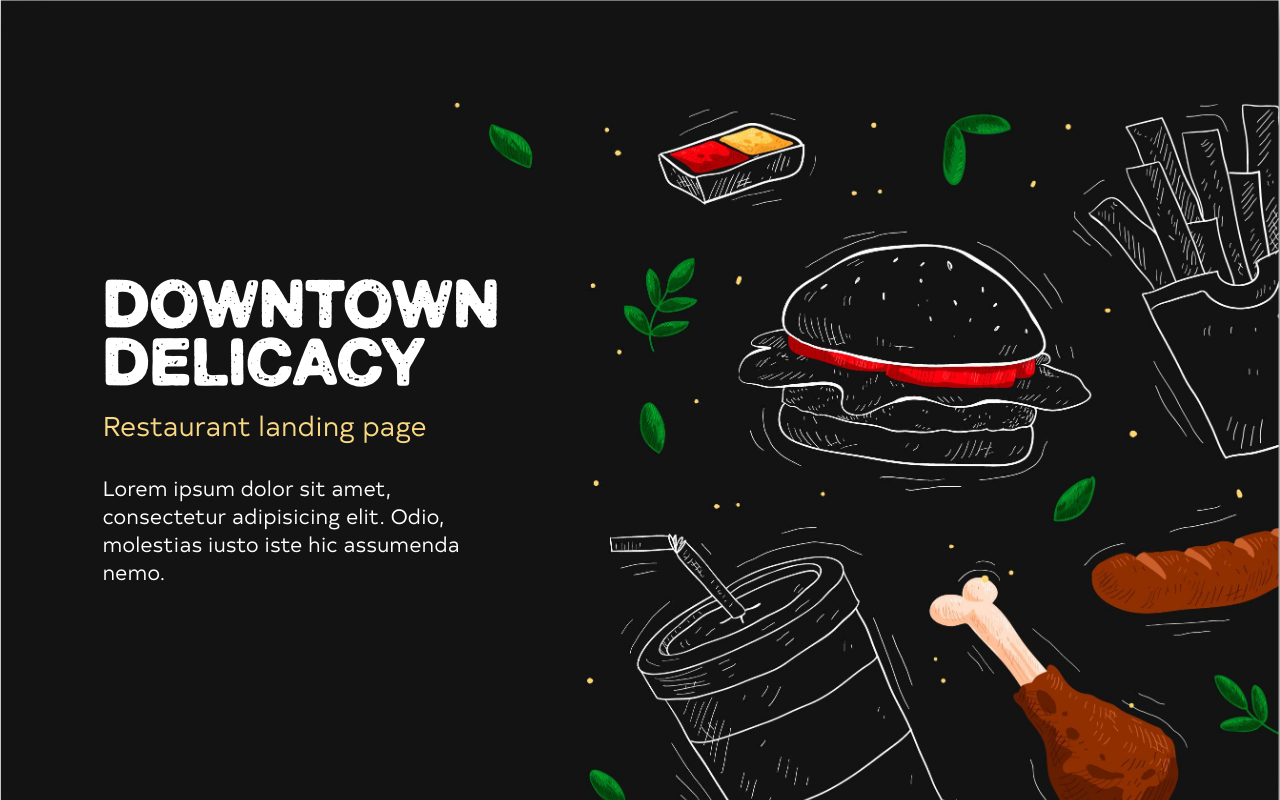
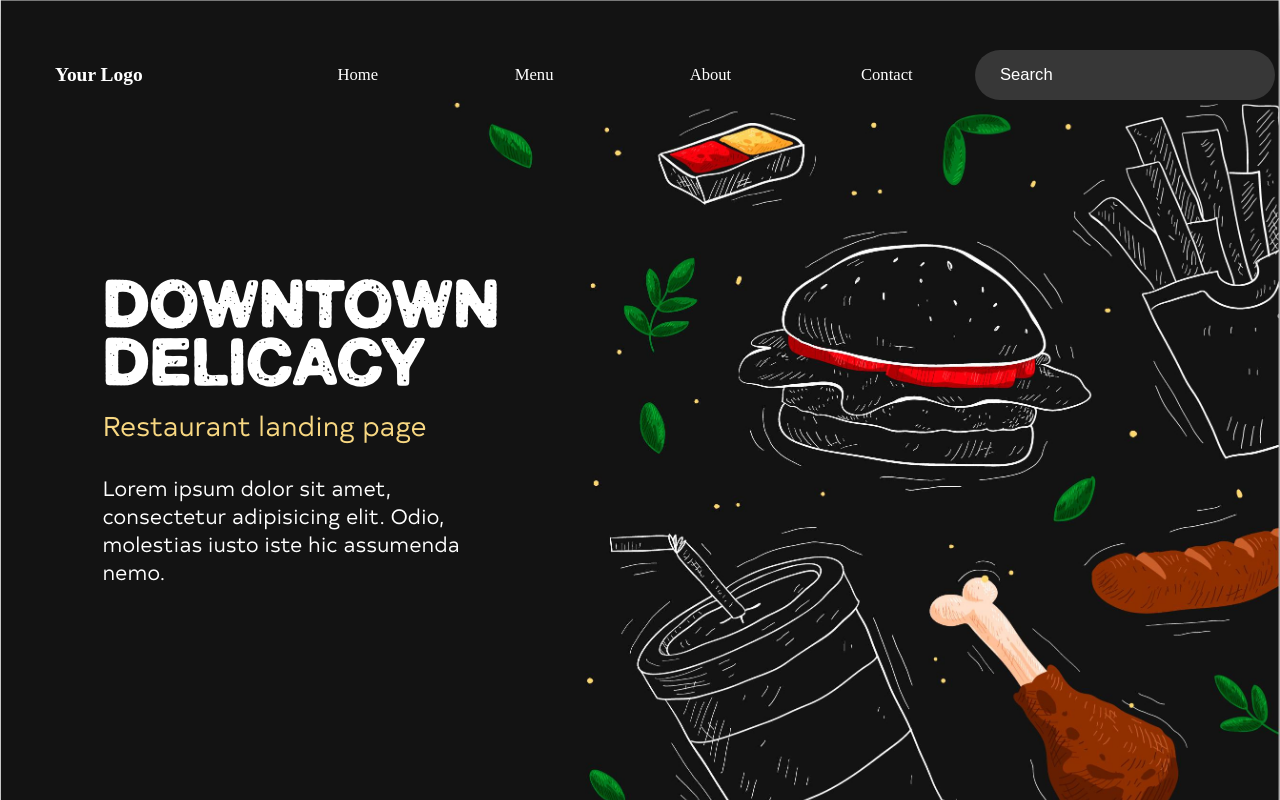
Before and after one commit to cmbitton/restaurant-page, a website built with webpack: page dist/index.html in a window 1280 px wide. Built offline with nearby package versions, Linux system fonts and the light colour scheme.

Commit message:
Added Navbar

```diff
--- a/src/index.js
+++ b/src/index.js
@@ -1,4 +1,6 @@
 import './style.css'
-import loadDom from './page-load'
+import LoadDom from './page-load'
+import Navbar from './navbar';
 
-const pageLoader = new loadDom();
+const pageLoader = new LoadDom();
+const nav = new Navbar();
--- /dev/null
+++ b/src/navbar.js
@@ -0,0 +1,45 @@
+export default class Navbar {
+    content = document.querySelector('#content');
+    navbar = document.createElement('div');
+    logo = document.createElement('h3');
+    homepage = document.createElement('p');
+    menu = document.createElement('p');
+    about = document.createElement('p');
+    contact = document.createElement('p');
+    searchform = document.createElement('form');
+    search = document.createElement('input');
+    constructor () {
+        this.loadNavbar();
+    }
+    loadNavbar () {
+        this.navbar.classList.add('navbar');
+        this.logo.classList.add('logo');
+        this.homepage.classList.add('homepage');
+        this.menu.classList.add('menu');
+        this.about.classList.add('about');
+        this.contact.classList.add('contact');
+        this.searchform.classList.add('search-form');
+        this.search.classList.add('search');
+
+        this.logo.textContent = 'Your Logo';
+        this.homepage.textContent = 'Home';
+        this.menu.textContent = 'Menu';
+        this.about.textContent = 'About';
+        this.contact.textContent = 'Contact';
+
+        //search form
+        this.search.setAttribute('type', 'search');
+        this.search.setAttribute('name', 'search');
+        this.search.setAttribute('id', 'search');
+        this.search.setAttribute('placeholder', 'Search');
+
+        this.searchform.append(this.search);
+        this.navbar.append(this.logo);
+        this.navbar.append(this.homepage)
+        this.navbar.append(this.menu);
+        this.navbar.append(this.about);
+        this.navbar.append(this.contact);
+        this.navbar.append(this.searchform);
+        this.content.append(this.navbar);
+    }
+}
--- a/src/style.css
+++ b/src/style.css
@@ -41,6 +41,63 @@ html {
     left: 0px;
 }
 
+/*nav CSS */
+
+.navbar {
+    color: white;
+    position: absolute;
+    font-family: 'sans-serif';
+    display: grid;
+    grid-template-columns: 6fr repeat(4, 4fr) 5fr;
+    place-items: center;
+    width: 100%;
+    height: 150px;
+    padding: 20px 50px 0px 50px;
+    padding: 5px;
+    font-size: clamp(1rem, 1.3vw, 1.5rem);
+}
+
+.logo{
+    margin-right: auto;
+    margin-left: 50px;
+
+}
+
+.search-form{
+    display: flex;
+    align-items: center;
+}
+
+.search{
+    height: 50px;
+    width: 300px;
+    background-color: #373737;
+    border: none;
+    border-radius: 25px;
+    padding-left: 25px;
+    font-size: clamp(1rem, 1.3vw, 1.5rem);
+    color: white;
+}
+
+.search:focus{
+    border: none;
+    outline: none;
+}
+
+.search::placeholder{
+    color: white;
+}
+
+.homepage, .menu, .about, .contact {
+    height: fit-content;
+    cursor: pointer;
+    border-radius: 25px;
+}
+.homepage:hover, .menu:hover, .about:hover, .contact:hover {
+    background-color: #373737;
+    padding: 12px 30px;
+}
+
 .heading-container {
     color: white;
     position: absolute;
@@ -68,7 +125,7 @@ html {
 }
 
 @media screen {
-    @media (max-width: 960px) {
+    @media (max-width: 975px) {
         #content::before {
             filter: brightness(30%);
             left: -150%;
```
Also changed, not shown: dist/main.js.
